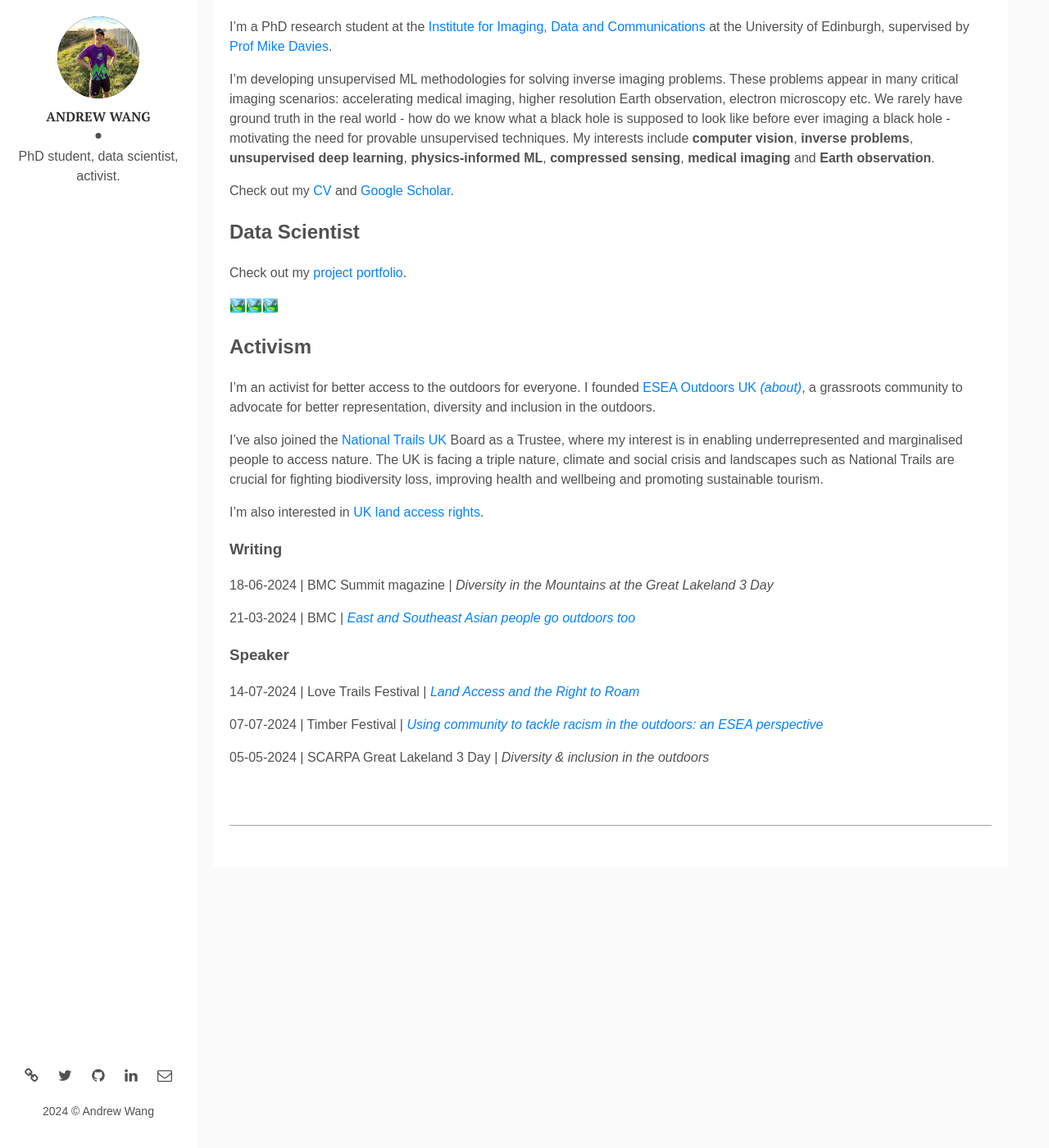
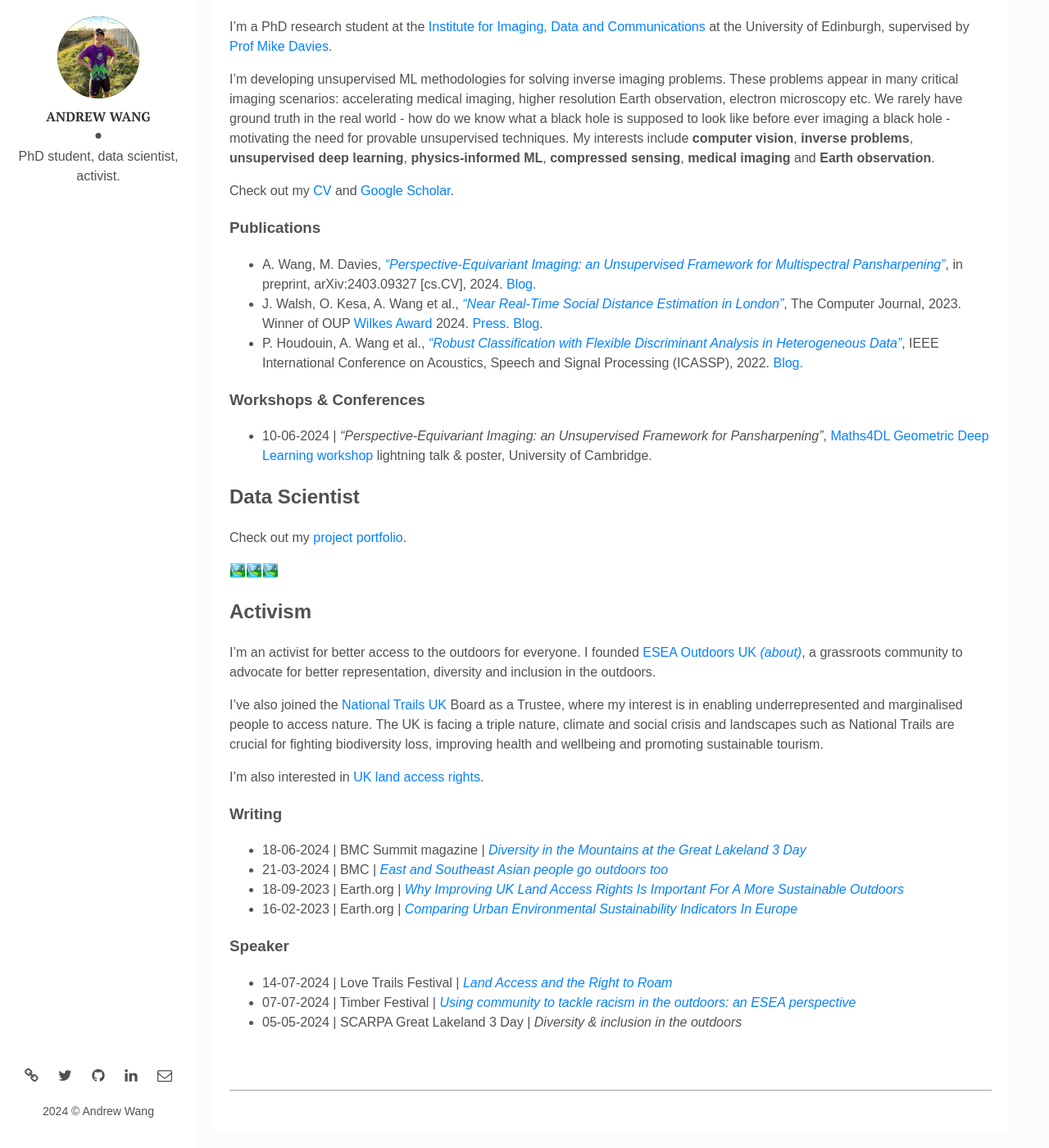
Before and after one commit to Andrewwango/andrewwango.github.io, a Jekyll site: the page built from _posts/2024-01-21-about.markdown, in a window 1280 px wide and 1400 px high, scrolled down 412 px. Shown: the whole window at 82% size. Built offline with Jekyll 4.4.1, drawn with Linux system fonts in a browser that asks for light colours.

Commit message:
add talks to about

```diff
--- a/_posts/2024-01-21-about.markdown
+++ b/_posts/2024-01-21-about.markdown
@@ -15,6 +15,17 @@ I'm developing unsupervised ML methodologies for solving inverse imaging problem
 
 Check out my [CV](https://andrewwango.github.io/cv.pdf) and [Google Scholar](https://scholar.google.com/citations?user=00ET0NAAAAAJ).
 
+### Publications
+
+- A. Wang, M. Davies, [_“Perspective-Equivariant Imaging: an Unsupervised Framework for Multispectral Pansharpening”_](https://arxiv.org/abs/2403.09327), in preprint, arXiv:2403.09327 \[cs.CV\], 2024. [Blog.](https://andrewwango.github.io/perspective-equivariant-imaging)
+- J. Walsh, O. Kesa, A. Wang et al., [_“Near Real-Time Social Distance Estimation in London”_](https://academic.oup.com/comjnl/article/67/1/95/7071574), The Computer Journal, 2023. Winner of OUP [Wilkes Award](https://academic.oup.com/comjnl/pages/Wilkes_award?login=false) 2024. [Press](https://www.turing.ac.uk/research/research-projects/project-odysseus-understanding-london-busyness-and-exiting-lockdown). [Blog](https://andrewwango.github.io/project-odysseus/).
+- P. Houdouin, A. Wang et al., [_“Robust Classification with Flexible Discriminant Analysis in Heterogeneous Data”_](https://ieeexplore.ieee.org/document/9747576), IEEE International Conference on Acoustics, Speech and Signal Processing (ICASSP), 2022. [Blog.](https://andrewwango.github.io/femda/)
+
+
+### Workshops & Conferences
+
+- 10-06-2024 \| _"Perspective-Equivariant Imaging: an Unsupervised Framework for Pansharpening"_, [Maths4DL Geometric Deep Learning workshop](https://maths4dl.ac.uk/newsevents/geometric-deep-learning-workshop-university-of-cambridge-10-12-june-2024) lightning talk & poster, University of Cambridge.
+
 ## Data Scientist
 
 Check out my [project portfolio](https://andrewwango.github.io).
@@ -31,14 +42,13 @@ I'm also interested in [UK land access rights](https://andrewwango.github.io/sus
 
 ### Writing
 
-18-06-2024 \| BMC Summit magazine \| _Diversity in the Mountains at the Great Lakeland 3 Day_
-
-21-03-2024 \| BMC \| [_East and Southeast Asian people go outdoors too_](https://hillwalking.thebmc.co.uk/east-and-southeast-asian-people-go-outdoors-too)
+- 18-06-2024 \| BMC Summit magazine \| [_Diversity in the Mountains at the Great Lakeland 3 Day_](https://eseaoutdoorsuk.github.io/2024-bmc-summit/)
+- 21-03-2024 \| BMC \| [_East and Southeast Asian people go outdoors too_](https://hillwalking.thebmc.co.uk/east-and-southeast-asian-people-go-outdoors-too)
+- 18-09-2023 \| Earth.org \| [_Why Improving UK Land Access Rights Is Important For A More Sustainable Outdoors_](https://earth.org/data_visualization/uk-land-access-rights/)
+- 16-02-2023 \| Earth.org \| [_Comparing Urban Environmental Sustainability Indicators In Europe_](https://earth.org/data_visualization/urban-environmental-sustainability/)
 
 ### Speaker
 
-14-07-2024 \| Love Trails Festival \| [_Land Access and the Right to Roam_](https://www.lovetrailsfestival.co.uk/explore-talks?explore=block-rwbm0h-39)
-
-07-07-2024 \| Timber Festival \| [_Using community to tackle racism in the outdoors: an ESEA perspective_](https://timberfestival.org.uk/2024-programme/using-community-to-tackle-racism-in-the-outdoors-an-esea-perspective/)
-
-05-05-2024 \| SCARPA Great Lakeland 3 Day \| _Diversity & inclusion in the outdoors_
+- 14-07-2024 \| Love Trails Festival \| [_Land Access and the Right to Roam_](https://www.lovetrailsfestival.co.uk/explore-talks?explore=block-rwbm0h-39)
+- 07-07-2024 \| Timber Festival \| [_Using community to tackle racism in the outdoors: an ESEA perspective_](https://timberfestival.org.uk/2024-programme/using-community-to-tackle-racism-in-the-outdoors-an-esea-perspective/)
+- 05-05-2024 \| SCARPA Great Lakeland 3 Day \| _Diversity & inclusion in the outdoors_
```
